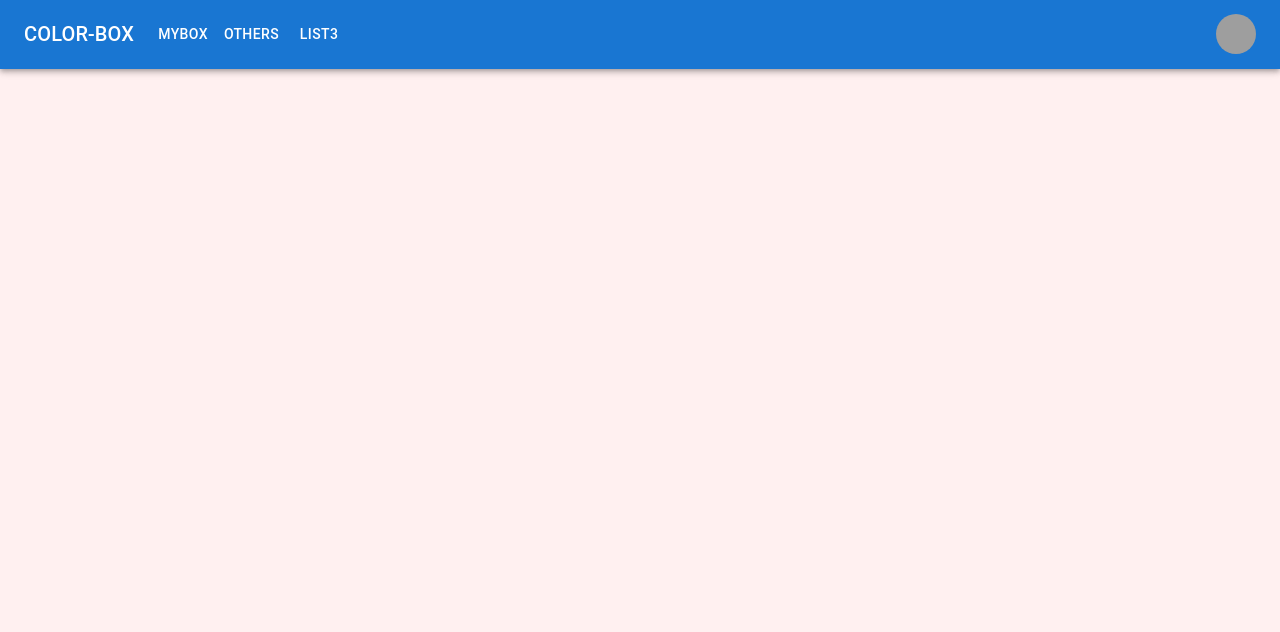
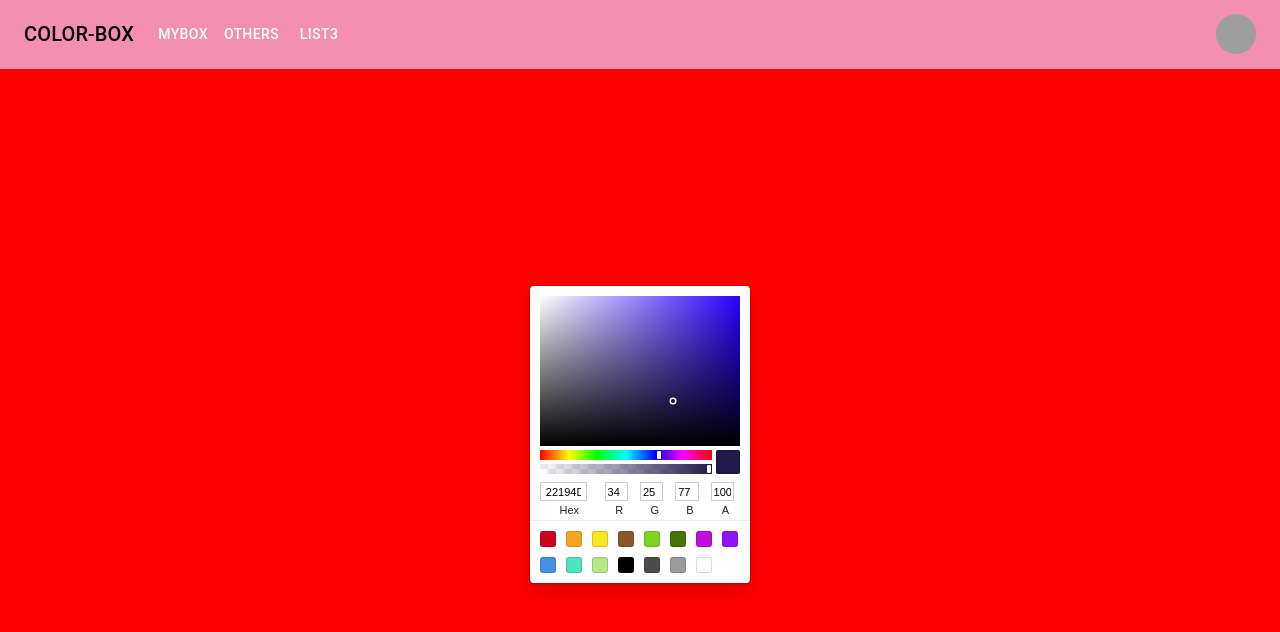
Before and after one commit to NapolDeveloper/color-palette, a React (Create React App) app: page / in a window 1280 px wide. Shown: the top 632 px of the page. Built offline with nearby package versions, Linux system fonts and the light colour scheme; grey boxes are pictures that could not be loaded.

Commit message:
레이아웃

```diff
--- a/package.json
+++ b/package.json
@@ -7,6 +7,7 @@
     "@emotion/styled": "^11.6.0",
     "@mui/icons-material": "^5.2.1",
     "@mui/material": "^5.2.3",
+    "@mui/styles": "^5.2.3",
     "@reduxjs/toolkit": "^1.6.2",
     "@testing-library/jest-dom": "^5.11.4",
     "@testing-library/react": "^11.1.0",
@@ -17,6 +18,7 @@
     "@types/react-color": "^3.0.6",
     "@types/react-dom": "^17.0.0",
     "react": "^17.0.2",
+    "react-color": "^2.19.3",
     "react-dom": "^17.0.2",
     "react-router-dom": "^6.0.2",
     "react-scripts": "^3.4.4",
--- a/src/App.tsx
+++ b/src/App.tsx
@@ -5,19 +5,41 @@ import styled from 'styled-components';
 import { BrowserRouter, Routes, Route } from 'react-router-dom';
 import GlobalStyle from './styles/GlobalStyle';
 
+import MainPage from './pages/MainPage';
+
 const Container = styled.div`
   width: 100%;
   height: 100%;
-  background-color: #fff0f0;
+  display: flex;
+  flex-direction: column;
+  background-color: lightblue;
 `;
+const Content = styled.div`
+  width: 100%;
+  height: 100%;
+  background-color: blue; ;
+`;
+
+// 라우팅용 컴포넌트
+const MainRoute: React.FC = () => {
+  return (
+    <Content>
+      <Routes>
+        <Route path='/' element={<MainPage />} />
+      </Routes>
+    </Content>
+  );
+};
 
 const App: React.FC = () => {
   return (
     <BrowserRouter>
       <Container>
+        <Header />
         <GlobalStyle />
-        <Header />
-        <Routes>{/* <Route path='/' element={<Main />} /> */}</Routes>
+        <Routes>
+          <Route path='/' element={<MainRoute />} />
+        </Routes>
       </Container>
     </BrowserRouter>
   );
--- a/src/components/ColorPicker/ColorPicker.tsx
+++ b/src/components/ColorPicker/ColorPicker.tsx
@@ -1,14 +1,30 @@
-import React from 'react';
-import { SketchPicker } from 'react-color';
+import React, { useState, useCallback } from 'react';
+import { SketchPicker, ColorResult, BlockPicker } from 'react-color';
 
 const ColorPicker: React.FC = () => {
-  return <div></div>;
+  return <div>ds</div>;
 };
 
-export const Sketch: React.FC = () => {
+export const PickerSketch: React.FC = () => {
+  const [color, setColor] = useState<ColorResult>();
+
+  const { rgb } = color || {};
+  const updateColor = useCallback((color: ColorResult) => setColor(color), []);
   return (
     <div>
-      <SketchPicker />
+      <SketchPicker color={rgb} onChange={updateColor} />
+    </div>
+  );
+};
+
+export const PickerBlock: React.FC = () => {
+  const [color, setColor] = useState<ColorResult>();
+
+  const { rgb } = color || {};
+  const updateColor = useCallback((color: ColorResult) => setColor(color), []);
+  return (
+    <div>
+      <BlockPicker color={rgb} onChange={updateColor} />
     </div>
   );
 };
--- a/src/components/Header/Header.tsx
+++ b/src/components/Header/Header.tsx
@@ -13,16 +13,27 @@ import {
   Tooltip,
   MenuItem
 } from '@mui/material';
+import { makeStyles } from '@mui/styles';
+import Colors from '../../styles/Colors';
 
 import MenuIcon from '@mui/icons-material/Menu';
+
+const useStyles = makeStyles({
+  headerContainer: {
+    backgroundColor: Colors.primaryColor,
+    color: Colors.colorBlack
+  }
+});
 
 const pages = ['MyBox', 'Others', 'list3'];
 const settings = ['Profile', 'Account', 'Dashboard', 'Logout'];
 
 const Header: React.FC = () => {
+  const classes = useStyles();
+
+  // Menu
   const [anchorElNav, setAnchorElNav] = React.useState<null | HTMLElement>(null);
   const [anchorElUser, setAnchorElUser] = React.useState<null | HTMLElement>(null);
-
   const handleOpenNavMenu = (event: React.MouseEvent<HTMLElement>) => {
     setAnchorElNav(event.currentTarget);
   };
@@ -33,13 +44,13 @@ const Header: React.FC = () => {
   const handleCloseNavMenu = () => {
     setAnchorElNav(null);
   };
-
   const handleCloseUserMenu = () => {
     setAnchorElUser(null);
   };
+
   return (
     <AppBar position='static'>
-      <Container maxWidth='xl'>
+      <Container maxWidth='xl' className={classes.headerContainer}>
         <Toolbar disableGutters>
           <Typography variant='h6' noWrap component='div' sx={{ mr: 2, display: { xs: 'none', md: 'flex' } }}>
             COLOR-BOX
--- a/src/pages/MainPage.tsx
+++ b/src/pages/MainPage.tsx
@@ -1,8 +1,24 @@
 import React from 'react';
 import styled from 'styled-components';
+import ColorPicker from '../components/ColorPicker/ColorPicker';
+
+import { PickerSketch, PickerBlock } from '../components/ColorPicker/ColorPicker';
+
+const Container = styled.div`
+  display: flex;
+  align-items: center;
+  justify-content: center;
+  background-color: red;
+  height: 100%;
+`;
 
 const MainPage: React.FC = () => {
-  return <div></div>;
+  return (
+    <Container>
+      <PickerSketch />
+      {/* <PickerBlock /> */}
+    </Container>
+  );
 };
 
 export default MainPage;
--- /dev/null
+++ b/src/styles/Colors.js
@@ -0,0 +1,7 @@
+const Colors = {
+  colorWhite: '#fff',
+  colorBlack: '#000',
+  primaryColor: '#f48fb1'
+};
+
+export default Colors;
```
Also changed, not shown: src/components/UI/atoms/Box.js (added), 1 other file (tests, documents, lock files or other folders).
